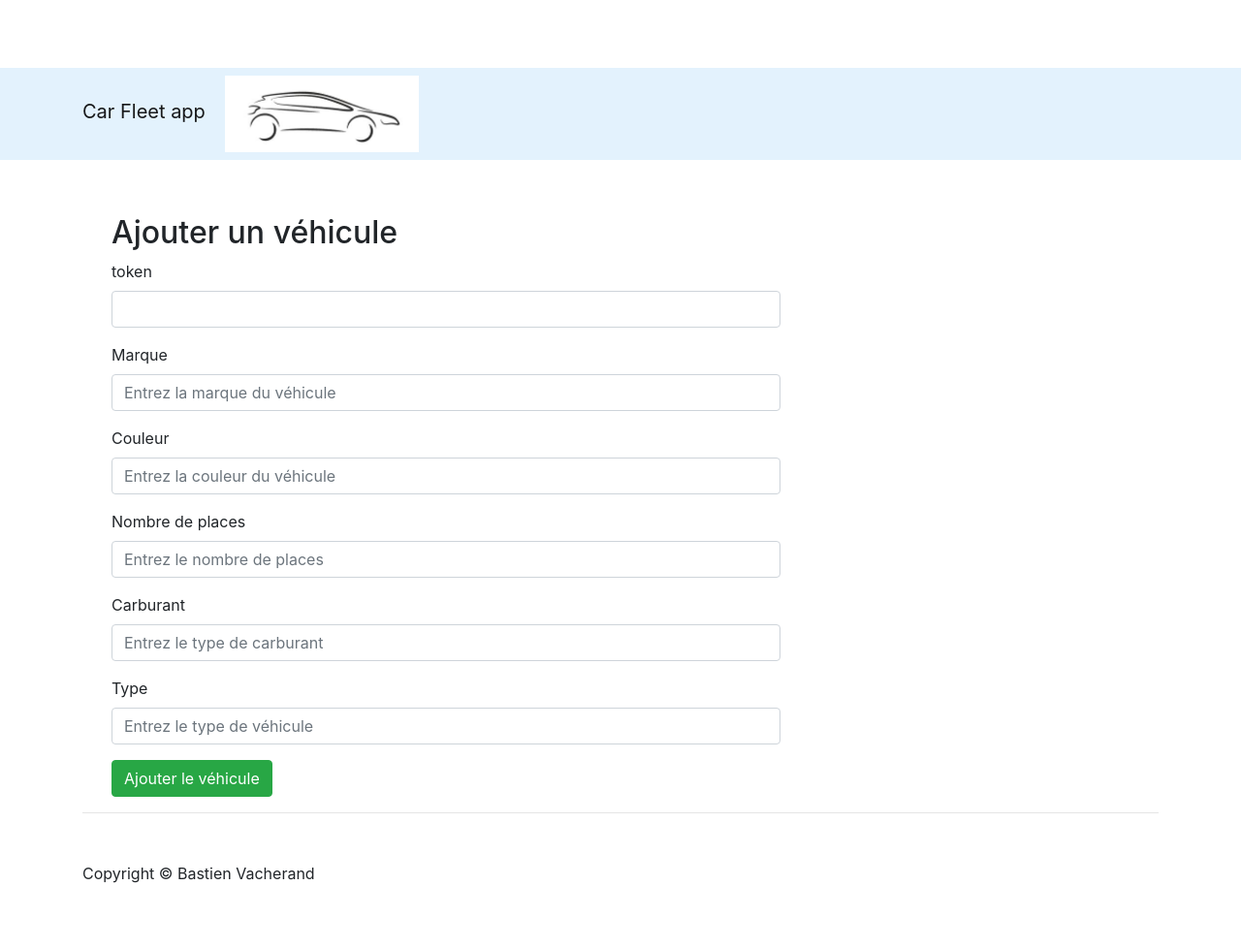
After one commit to coco2053/car-fleet, a Symfony app: template templates/car/create.html.twig in a window 1280 px wide. The commit adds this page. Shown: the whole page at 97% size. Run offline with Twig, Linux system fonts and the light colour scheme; the template is opened without the code that fills it, so the values that code supplies are empty; form fields are guessed from the names that the template uses; some libraries are stand-ins or nearby versions.

Commit message:
Create template created. Closes:#9

```diff
--- /dev/null
+++ b/public/js/showModal.js
@@ -0,0 +1,3 @@
+$("#centralModalSm").modal({
+    show: true
+});
--- a/src/Controller/CarController.php
+++ b/src/Controller/CarController.php
@@ -3,6 +3,7 @@
 namespace App\Controller;
 
 use Symfony\Bundle\FrameworkBundle\Controller\AbstractController;
+use Symfony\Component\HttpFoundation\Request;
 use Doctrine\ORM\EntityManagerInterface;
 use Symfony\Component\Routing\Annotation\Route;
 use App\Repository\CarRepository;
@@ -33,7 +34,7 @@ class CarController extends AbstractController
         $form->handleRequest($request);
 
         if ($form->isSubmitted() && $form->isValid()) {
-             $trick = $form->getData();
+             $car = $form->getData();
 
             $manager->persist($car);
             $manager->flush();
@@ -46,7 +47,7 @@ class CarController extends AbstractController
             return $this->redirectToRoute('home');
         }
 
-        return $this->render('car/add.html.twig', [
+        return $this->render('car/create.html.twig', [
             'form' => $form->createView()
         ]);
     }
--- a/src/Form/CarType.php
+++ b/src/Form/CarType.php
@@ -1,5 +1,5 @@
 <?php
-namespace App\Form\Type;
+namespace App\Form;
 
 use App\Entity\Car;
 use Symfony\Component\OptionsResolver\OptionsResolver;
@@ -8,7 +8,7 @@ use Symfony\Component\Form\Extension\Core\Type\TextType;
 use Symfony\Component\Form\Extension\Core\Type\IntegerType;
 use Symfony\Component\Form\FormBuilderInterface;
 
-class TaskType extends AbstractType
+class CarType extends AbstractType
 {
     public function buildForm(FormBuilderInterface $builder, array $options)
     {
--- a/templates/base.html.twig
+++ b/templates/base.html.twig
@@ -33,17 +33,18 @@
         <div class="container">
             <div class="row">
                 <div class="col-md-12">
-                    {% for flash_message in app.session.flashBag.get('success') %}
-                        <div class="alert alert-success" role="alert">
-                            <strong>Superbe !</strong> {{ flash_message }}
-                        </div>
-                    {% endfor %}
-
-                    {% for flash_message in app.session.flashBag.get('error') %}
-                        <div class="alert alert-danger" role="alert">
-                            <strong>Oops !</strong> {{ flash_message }}
-                        </div>
-                    {% endfor %}
+                    <div class="modal-body">
+                      {% if app.session.flashbag.peekAll|length > 0 %}
+                        {% set modalShow = true %}
+                        {% for type, messages in app.session.flashbag.all %}
+                            {% for message in messages %}
+                                <div class="{{ type ? type : '' }}">
+                                  {{ message|trans({}, domain|default('messages')) }}
+                                </div>
+                            {% endfor %}
+                        {% endfor %}
+                      {% endif %}
+                    </div>
 
                     {% block header_title %}{% endblock %}
                 </div>
@@ -71,11 +72,14 @@
             </footer>
 
         </div>
+        {% block javascripts %}
 
-        <script
-            src="https://code.jquery.com/jquery-3.4.1.min.js"
-            integrity="sha256-CSXorXvZcTkaix6Yvo6HppcZGetbYMGWSFlBw8HfCJo="
-            crossorigin="anonymous">
-        </script>
+          <script src="https://code.jquery.com/jquery-3.2.1.slim.min.js" integrity="sha384-KJ3o2DKtIkvYIK3UENzmM7KCkRr/rE9/Qpg6aAZGJwFDMVNA/GpGFF93hXpG5KkN" crossorigin="anonymous"></script>
+          <script src="https://cdnjs.cloudflare.com/ajax/libs/popper.js/1.12.9/umd/popper.min.js" integrity="sha384-ApNbgh9B+Y1QKtv3Rn7W3mgPxhU9K/ScQsAP7hUibX39j7fakFPskvXusvfa0b4Q" crossorigin="anonymous"></script>
+          <script src="https://cdnjs.cloudflare.com/ajax/libs/twitter-bootstrap/4.2.1/js/bootstrap.bundle.min.js"></script>
+          {% if modalShow is defined %}
+            <script src="{{ asset("js/showModal.js") }}"></script>
+          {% endif %}
+        {% endblock %}
     </body>
 </html>
--- /dev/null
+++ b/templates/car/create.html.twig
@@ -0,0 +1,32 @@
+{% extends 'base.html.twig' %}
+
+{% block title %}Ajout d'un véhicule{% endblock %}
+
+{% block body %}
+
+<div class="container-fluid">
+    <div class="col-md-2"> </div>
+    <div class="col-md-8 container-trick">
+        <div class="container-in">
+        <h2>Ajouter un véhicule</h2>
+        <div class="form">
+            {{ form_start(form) }}
+            {{ form_row(form._token) }}
+            {{ form_row(form.brand, {'label': 'Marque', 'attr': {'placeholder': 'Entrez la marque du véhicule'}}) }}
+
+            {{ form_row(form.color, {'label': 'Couleur', 'attr': {'placeholder': 'Entrez la couleur du véhicule'}}) }}
+
+            {{ form_row(form.seatNb, {'label': 'Nombre de places', 'attr': {'placeholder': 'Entrez le nombre de places'}}) }}
+
+            {{ form_row(form.fuel, {'label': 'Carburant', 'attr': {'placeholder': 'Entrez le type de carburant'}}) }}
+
+           {{ form_row(form.type, {'label': 'Type', 'attr': {'placeholder': 'Entrez le type de véhicule'}}) }}
+
+           <button type="submit" name="add" class="btn btn-success">Ajouter le véhicule</button>
+            {{ form_end(form, {'render_rest': false}) }}
+        </div>
+      </div>
+    </div>
+    <div class="col-md-2"> </div>
+</div>
+{% endblock %}
--- a/templates/car/index.html.twig
+++ b/templates/car/index.html.twig
@@ -5,10 +5,11 @@
 {% block body %}
     {% if cars|length == 0 %}
         <div class="alert alert-warning" role="alert">
-            Il n'y a pas encore de véhicules enregistré. <a href="{{ path('car_create') }}" class="btn btn-warning pull-right">Ajouter un véhicule</a>
+            Il n'y a pas encore de véhicules enregistré. <a href="{{ path('create_car') }}" class="btn btn-warning pull-right">Ajouter un véhicule</a>
         </div>
     {% else %}
         <div class="row">
+            <a href="{{ path('create_car') }}" class="btn btn-warning pull-right">Ajouter un véhicule</a>
             <table class="table">
                 <thead>
                 <tr>
```
